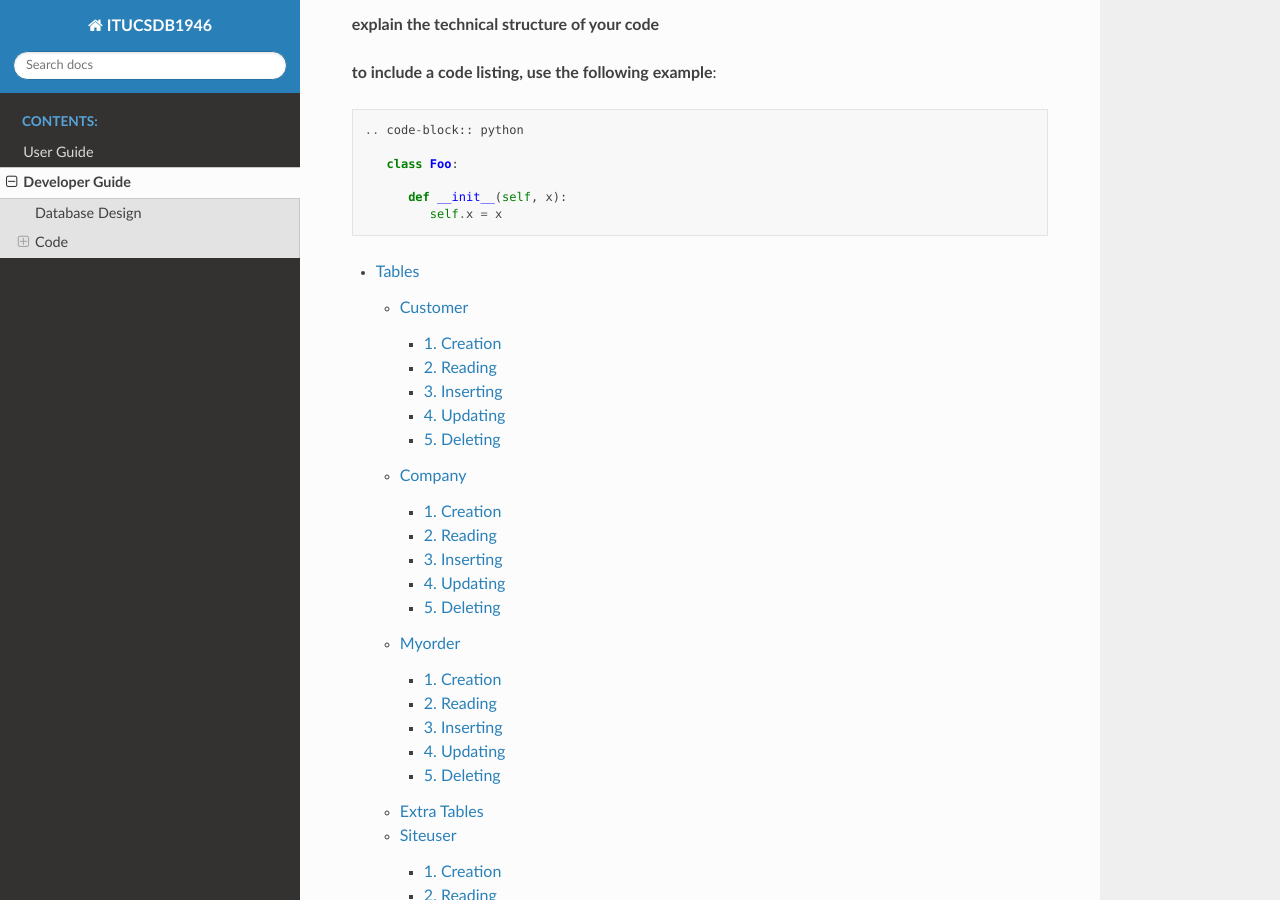
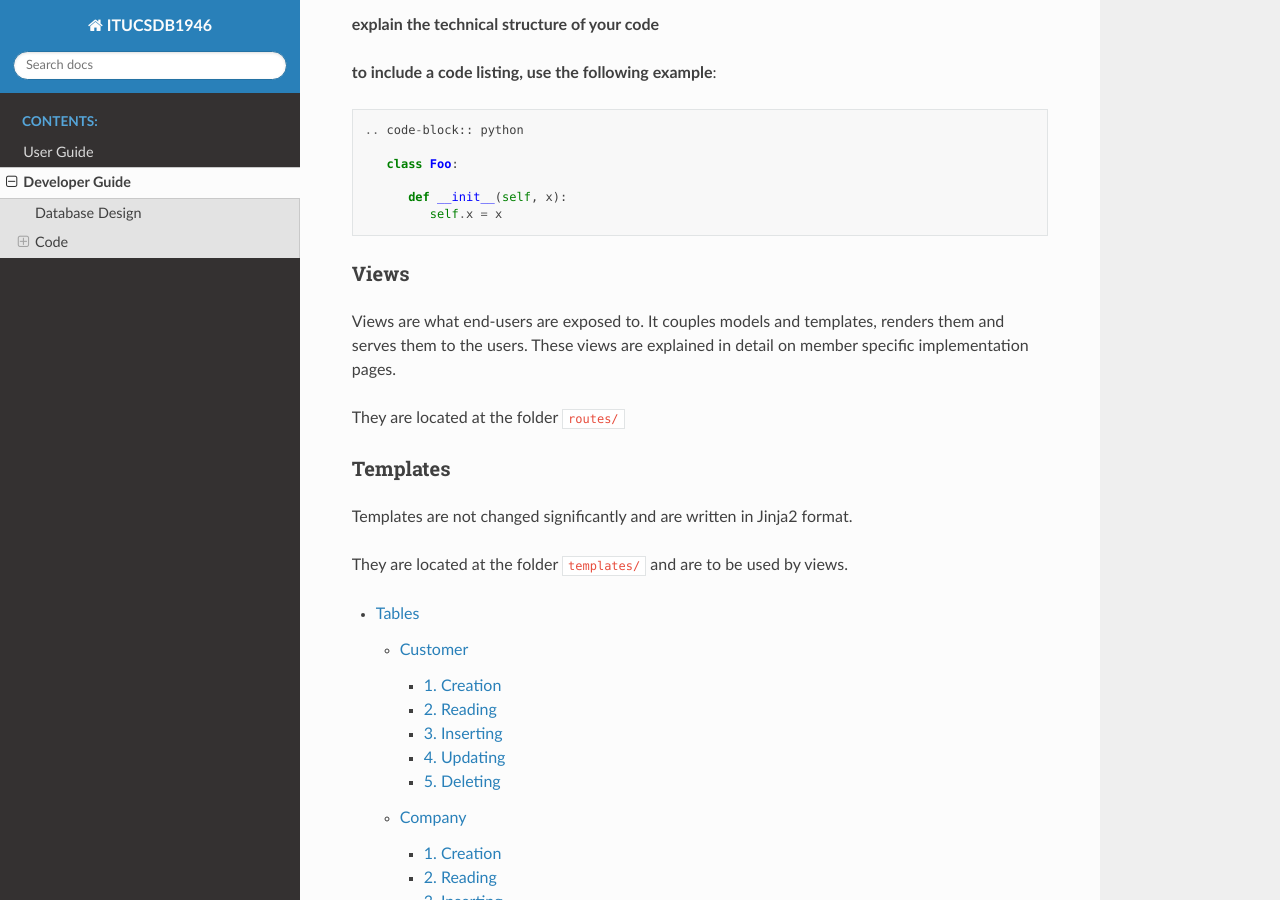
Before and after one commit to itucsdb1946/itucsdb1946, a Sphinx documentation site: the page built from docs/source/developer/index.rst, in a window 1280 px wide and 900 px high, scrolled down 1095 px. Built offline with Sphinx 7.4.7 and the Read the Docs theme 2.0.0, drawn with Linux system fonts in a browser that asks for light colours.

Commit message:
Update index.rst

```diff
--- a/docs/source/developer/index.rst
+++ b/docs/source/developer/index.rst
@@ -26,6 +26,22 @@ Code
          def __init__(self, x):
             self.x = x
 
+Views
+^^^^^
+
+Views are what end-users are exposed to. It couples models and templates, renders them and serves them
+to the users. These views are explained in detail on member specific implementation pages.
+
+They are located at the folder ``routes/``
+
+Templates
+^^^^^
+
+Templates are not changed significantly and are written in Jinja2 format.
+
+They are located at the folder ``templates/`` and are to be used by views.
+
+
 .. toctree::
 
    member1
```
